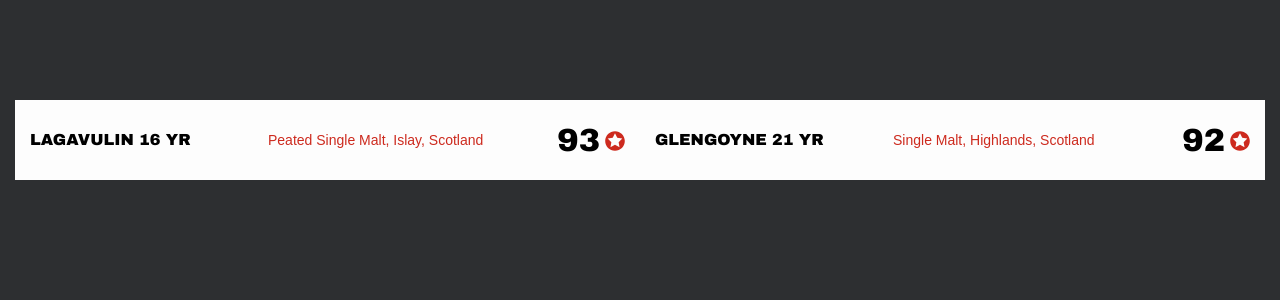
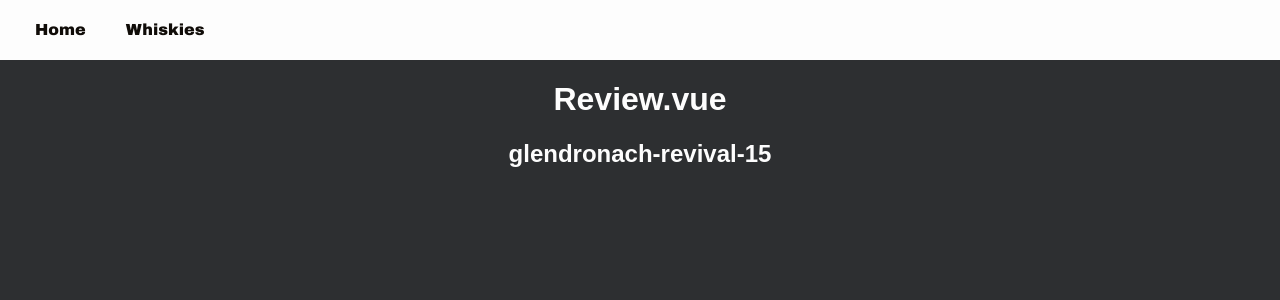
Before and after one commit to elijahbetts/bloomfield, a Vue app: page /#/review/glendronach-revival-15 in a window 1280 px wide. Shown: the top 300 px of the page. Built offline with nearby package versions, Linux system fonts and the light colour scheme.

Commit message:
added pages with vue-router

```diff
--- a/public/whiskies.json
+++ b/public/whiskies.json
@@ -1,40 +1,64 @@
 {
-	"whiskies": {
-		"bourbon": [
-
-		],
-		"irish": [
-
-		],
-		"japanese": [
-
-		],
-		"rye": [
-
-		],
-		"scotch": [
+	"whiskies": [
 		{
-				"name": "Lagavulin 16 Yr",
+			"id": "glengoyne-21",
+			"name": "Glengoyne 21 Year",
+			"style": "Single Malt",
+			"country": "Highlands, Scotland",
+			"rating": "92",
+			"notes": {
+				"nose": "Christmas Cake, Dark Fruits, Chocolate",
+				"palette": "Christmas Cake, Dark Fruit, Nutty",
+				"finish": "Medium, Baking Spices, Oak, Dark Fruit, Choclate"
+			}
+		},
+		{
+			"id": "lagavulin-16",
+			"name": "Lagavulin 16 Year",
 			"style": "Peated Single Malt",
 			"country": "Islay, Scotland",
 			"rating": "93",
-				"tastingNotes": {
+			"notes": {
 				"nose": "Smoked Brisket, Leather, Orange Peel, Salt",
 				"palette": "Smooth, Peat Smoke, Salt",
 				"finish": "Long, Brine, Sweet Peat Smoke, Salty"
 			}
 		},
 		{
-				"name": "Glengoyne 21 Yr",
+			"id": "glendronach-revival-15",
+			"name": "Glendronach Revival 15 Year",
 			"style": "Single Malt",
 			"country": "Highlands, Scotland",
-				"rating": "92",
-				"tastingNotes": {
-					"nose": "Christmas Cake, Dark Fruits, Chocolate",
-					"palette": "Christmas Cake, Dark Fruit, Nutty",
-					"finish": "Medium, Spices, Oak, Choclate, Dark Fruit"
+			"rating": "91",
+			"notes": {
+				"nose": "Dark Fruits, Toffee, Chocolate",
+				"palette": "Dark Fruit, Oak Spice, Toffee, Chocolate",
+				"finish": "Medium, Drying,Sherry, Oak, Chocolate"
+			}
+		},
+		{
+			"id": "highland-park-18",
+			"name": "Highland Park 18 Year",
+			"style": "Peated Single Malt",
+			"country": "Island, Scotland",
+			"rating": "91",
+			"notes": {
+				"nose": "Peat, Orange Peel, Vanilla",
+				"palette": "Smooth, Balanced, Toffee, Citrus, Cereal",
+				"finish": "Medium, Dry, Oak, Salt, Peat, Pepper"
+			}
+		},
+		{
+			"id": "hibiki-japanese-harmony",
+			"name": "Hibiki Japanese Harmony",
+			"style": "Blended",
+			"country": "Japan",
+			"rating": "87",
+			"notes": {
+				"nose": "Apple, Floral, Oak, Malt",
+				"palette": "Rich, Cereal, Buttery, Oak, Honey",
+				"finish": "Medium, Light Smoke, Apple, Light Oak"
 			}
 		}
 	]
 }
-}
--- a/src/App.vue
+++ b/src/App.vue
@@ -1,17 +1,19 @@
 <template>
 	<div id="app">
-		<Whiskies />
+		<div class="header">
+			<div class="inner">
+				<router-link to="/">Home</router-link>
+				<router-link to="/whiskies">Whiskies</router-link>
+			</div>
+		</div>
+
+		<router-view />
 	</div>
 </template>
 
 <script>
-	import Whiskies from './components/Whiskies.vue';
-
 	export default {
 		name: 'app',
-		components: {
-			Whiskies
-		},
 	}
 </script>
 
@@ -25,7 +27,30 @@
 	}
 	#app {
 		font-family: Arial;
-		color: #000000;
+		color: #100c08;
 		text-align: center;
 	}
+	.header {
+		background-color: #fdfdfd;
+		text-align: left;
+	}
+	.header .inner {
+		padding: 0 15px;
+	}
+	.header a {
+		display: inline-block;
+		font-family: "Arial Black";
+		font-size: 16px;
+		color: #100c08;
+		line-height: 20px;
+		text-decoration: none;
+		margin: 0 20px;
+		padding: 20px 0;
+		-webkit-transition: all 0.25s ease-in-out;
+		-moz-transition: all 0.25s ease-in-out;
+		transition: all 0.25s ease-in-out;
+	}
+	.header a:hover {
+		color: #cd2a1e;
+	}
 </style>
--- /dev/null
+++ b/src/components/Home.vue
@@ -0,0 +1,17 @@
+<template>
+	<div id="home">
+		<h1>Home.vue</h1>
+	</div>
+</template>
+
+<script>
+	export default {
+
+	}
+</script>
+
+<style scopted>
+	h1 {
+		color: #fdfdfd;
+	}
+</style>
--- /dev/null
+++ b/src/components/Review.vue
@@ -0,0 +1,18 @@
+<template>
+	<div id="review">
+		<h1>Review.vue</h1>
+		<h2>{{ $route.params.whisky }}</h2>
+	</div>
+</template>
+
+<script>
+	export default {
+		name: 'Review'
+	}
+</script>
+
+<style scoped>
+	h1, h2 {
+		color: #fdfdfd;
+	}
+</style>
--- a/src/components/Whiskies.vue
+++ b/src/components/Whiskies.vue
@@ -1,18 +1,16 @@
 <template>
 	<div id="whiskies">
-
 		<div class="whiskies">
-			<div class="whisky" v-for="scotch in whiskies.scotch" :key="scotch.name">
+			<router-link class="whisky" v-for="whisky in whiskies" :key="whisky.id" :to="{ path: '/review/' + whisky }">
 				<div class="wrapper">
 					<div class="inner">
-						<div class="name">{{ scotch.name }}</div>
-						<div class="location">{{ scotch.style }}, {{ scotch.country }}</div>
-						<div class="rating"><span class="number">{{ scotch.rating }}</span><img src="../assets/rating-star.svg" /></div>
+						<div class="cell name">{{ whisky.name }}</div>
+						<div class="cell location">{{ whisky.style }}, {{ whisky.country }}</div>
+						<div class="cell rating"><span class="number">{{ whisky.rating }}</span><img src="../assets/rating-star.svg" /></div>
 					</div>
 				</div>
-			</div>
+			</router-link>
 		</div>
-
 	</div>
 </template>
 
@@ -43,9 +41,11 @@
 		padding: 0 15px;
 	}
 	.whisky {
-		display: inline-block;
-		width: 50%;
+		display: block;
+		width: 100%;
 		height: 80px;
+		color: #100c08;
+		text-decoration: none;
 		text-align: left;
 		background-color: #fdfdfd;
 		margin-bottom: 15px;
@@ -61,18 +61,18 @@
 		width: 100%;
 		height: 100%;
 	}
+	.whisky .cell {
+		display: table-cell;
+	}
 	.whisky .name {
-		display: table-cell;
 		width: 30%;
 		font-family: "Arial Black";
 		font-size: 16px;
 		line-height: 20px;
 		text-transform: uppercase;
 		vertical-align: middle;
-		padding-right: 30px;
 	}
 	.whisky .location {
-		display: table-cell;
 		width: 30%;
 		font-size: 14px;
 		color: #cd2a1e;
@@ -80,7 +80,6 @@
 		vertical-align: middle;
 	}
 	.whisky .rating {
-		display: table-cell;
 		width: 15%;
 		font-family: "Arial Black";
 		font-size: 32px;
@@ -96,16 +95,4 @@
 		vertical-align: middle;
 		padding-left: 5px;
 	}
-
-	.notes {
-		text-align: center;
-	}
-
-	.notes .title {
-		margin-bottom: 10px;
-	}
-
-	.notes .note {
-		text-align: left;
-	}
 </style>
--- a/src/main.js
+++ b/src/main.js
@@ -1,12 +1,24 @@
 import Vue from 'vue';
 import VueRouter from 'vue-router';
+import Axios from 'axios';
 import App from './App.vue';
-import axios from 'axios';
+import Home from './components/Home.vue';
+import Review from './components/Review.vue';
+import Whiskies from './components/Whiskies.vue';
 
 Vue.use(VueRouter);
-Vue.prototype.$http = axios;
+Vue.prototype.$http = Axios;
 Vue.config.productionTip = false;
 
+const router = new VueRouter({
+	routes: [
+		{ path: '/', name: 'Home', component: Home },
+		{ path: '/whiskies', name: 'Whiskies', component: Whiskies },
+		{ path: '/review/:whisky', name: 'Review', component: Review }
+	]
+});
+
 new Vue({
-  render: h => h(App),
+	router,
+	render: h => h(App),
 }).$mount('#app');
```
Lines whose indentation alone changed are shown as unchanged.
